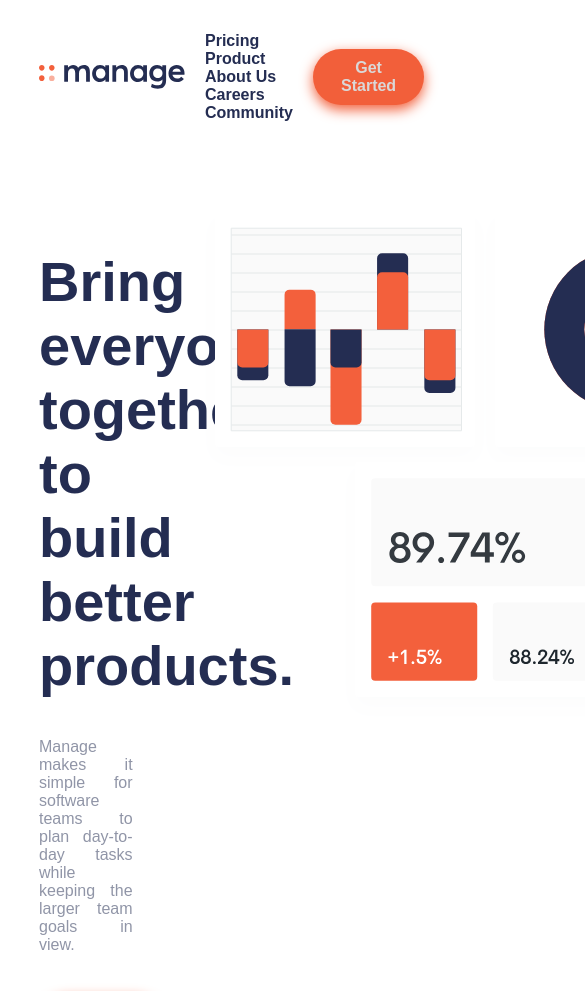
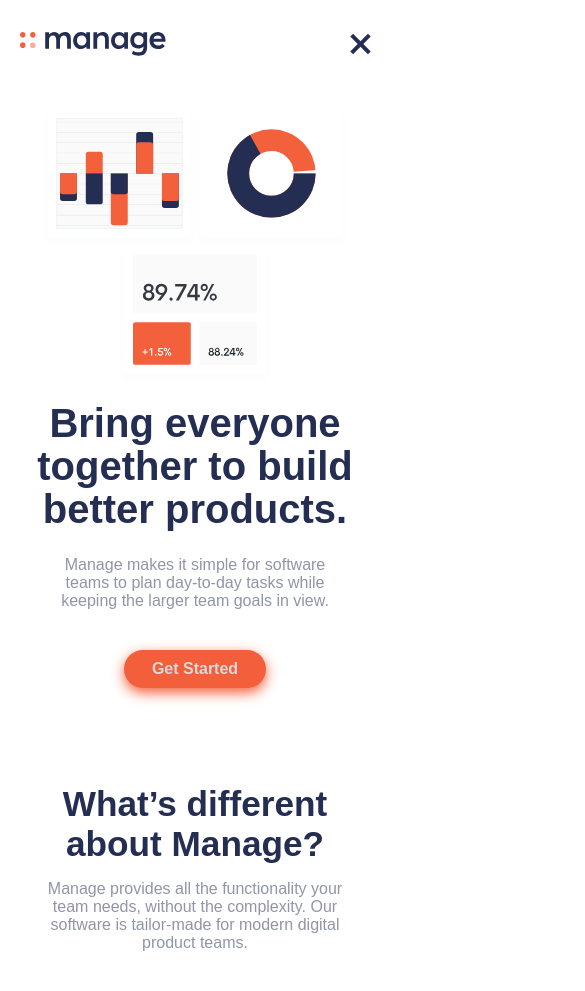
Before and after one commit to Simply-man/DesignPage, a plain HTML site: page index.html in a window 390 px wide. Shown: the top 991 px of the page, 585 px wide, since content can reach past the window. Drawn offline with Linux system fonts and the light colour scheme; a web font is replaced by a local one.

Commit message:
add media query for mobile less than 449px

```diff
--- a/index.html
+++ b/index.html
@@ -14,10 +14,11 @@
 <body>
   <!-- Header section -->
   <header>
-    <!-- Navigation -->
+    <!-- Navigation for mid/large screns -->
     <nav class="navbar">
       <img id="logo" src="images/logo.svg" alt="logo">
-      <ul class="links">
+      <img id="hamburger" src="images/icon-close.svg" alt="">
+      <ul class="links links-mobile">
         <li><a href="#pricing">Pricing</a></li>
         <li><a href="#product">Product</a></li>
         <li><a href="#aboutus">About Us</a></li>
@@ -26,6 +27,9 @@
       </ul>
       <a class="btn btn-hover btn-mobile" href="#getstarted">Get Started</a>
     </nav>
+
+    <!-- Navigation for mobile -->
+
 
     <!-- Top header section -->
     <section class="header-top">
--- a/main.css
+++ b/main.css
@@ -75,6 +75,10 @@ header {
 
 #logo {
   cursor: pointer;
+}
+
+#hamburger {
+  display: none;
 }
 
 .links {
@@ -651,8 +655,8 @@ input[type="email"] {
   }
 }
 
-/* Media Query from 769px to 768px */
-@media only screen and (min-width: 450px) and (max-width: 768px) {
+/* Media Query from 0px to 768px */
+@media only screen and (max-width: 768px) {
   body {
     background: url(/images/bg-tablet-pattern.svg) no-repeat -365% -11%,
       url(/images/bg-tablet-pattern.svg) no-repeat -220% 55%;
@@ -665,6 +669,9 @@ input[type="email"] {
     justify-content: space-evenly;
   }
 
+  #hamburger {
+    display: block;
+  }
   .header-top {
     flex-direction: column-reverse;
     align-items: center;
@@ -828,7 +835,7 @@ input[type="email"] {
   }
 }
 
-@media only screen and (min-width: 450px) and (max-width: 536px) {
+@media only screen and (max-width: 536px) {
   .person {
     height: 18rem;
   }
@@ -840,3 +847,41 @@ input[type="email"] {
     padding: 10px 50px;
   }
 }
+
+/* Media query for 449px and less */
+@media only screen and (max-width: 449px) {
+  .navbar {
+    justify-content: space-between;
+  }
+
+  .graphs {
+    margin-top: 3rem;
+  }
+
+  .entry-information {
+    margin-top: 0.5rem;
+  }
+
+  .entry-information h1 {
+    font-size: 2.5rem;
+    line-height: 2.7rem;
+  }
+
+  .entry-information p {
+    width: 90%;
+    margin: 1.5rem auto 2.5rem auto;
+  }
+
+  .description {
+    margin: 6rem auto 4.5rem auto;
+  }
+  .text-description h2 {
+    font-size: 2.2rem;
+    line-height: 2.5rem;
+  }
+
+  .list-description,
+  .text-description p {
+    width: 100%;
+  }
+}
```
